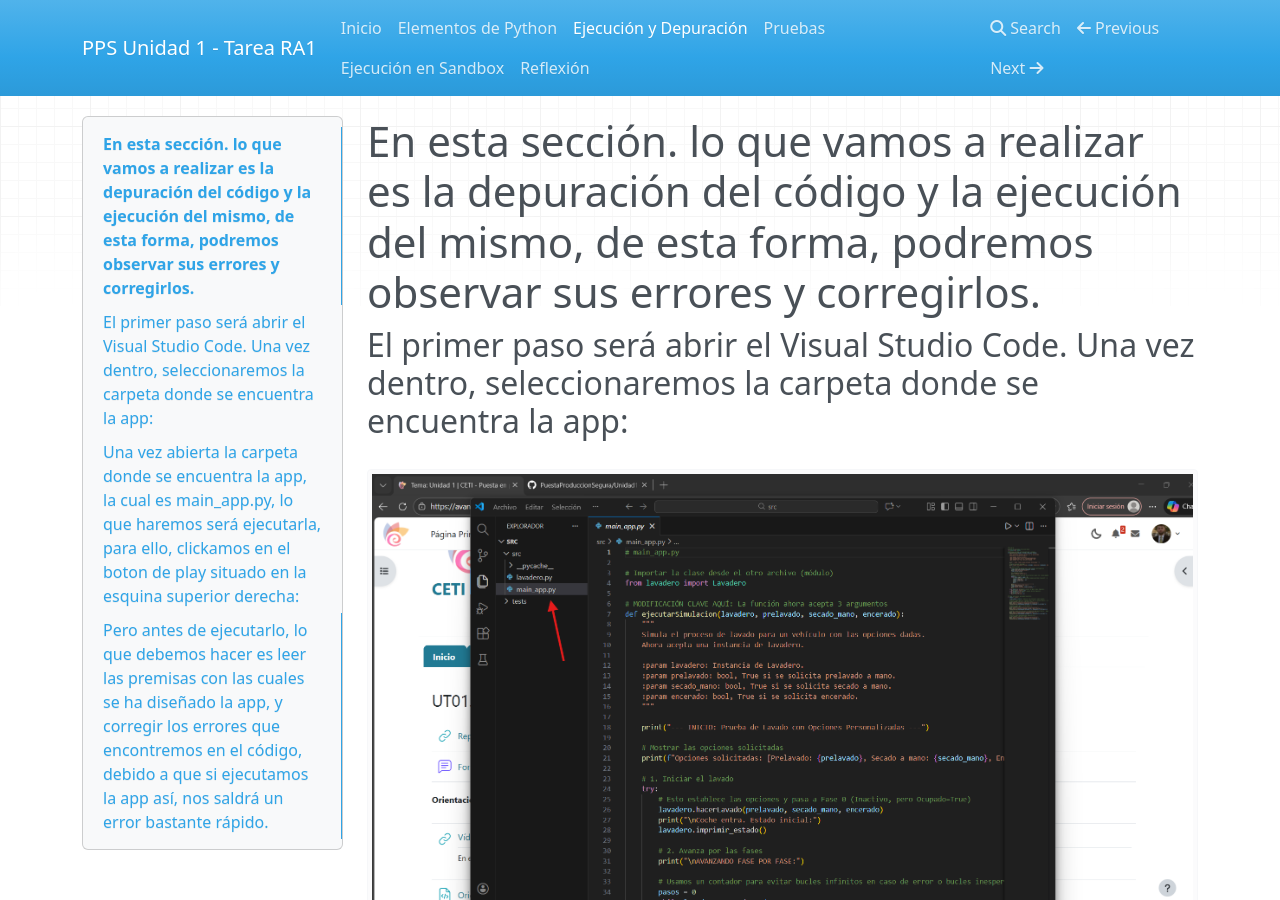
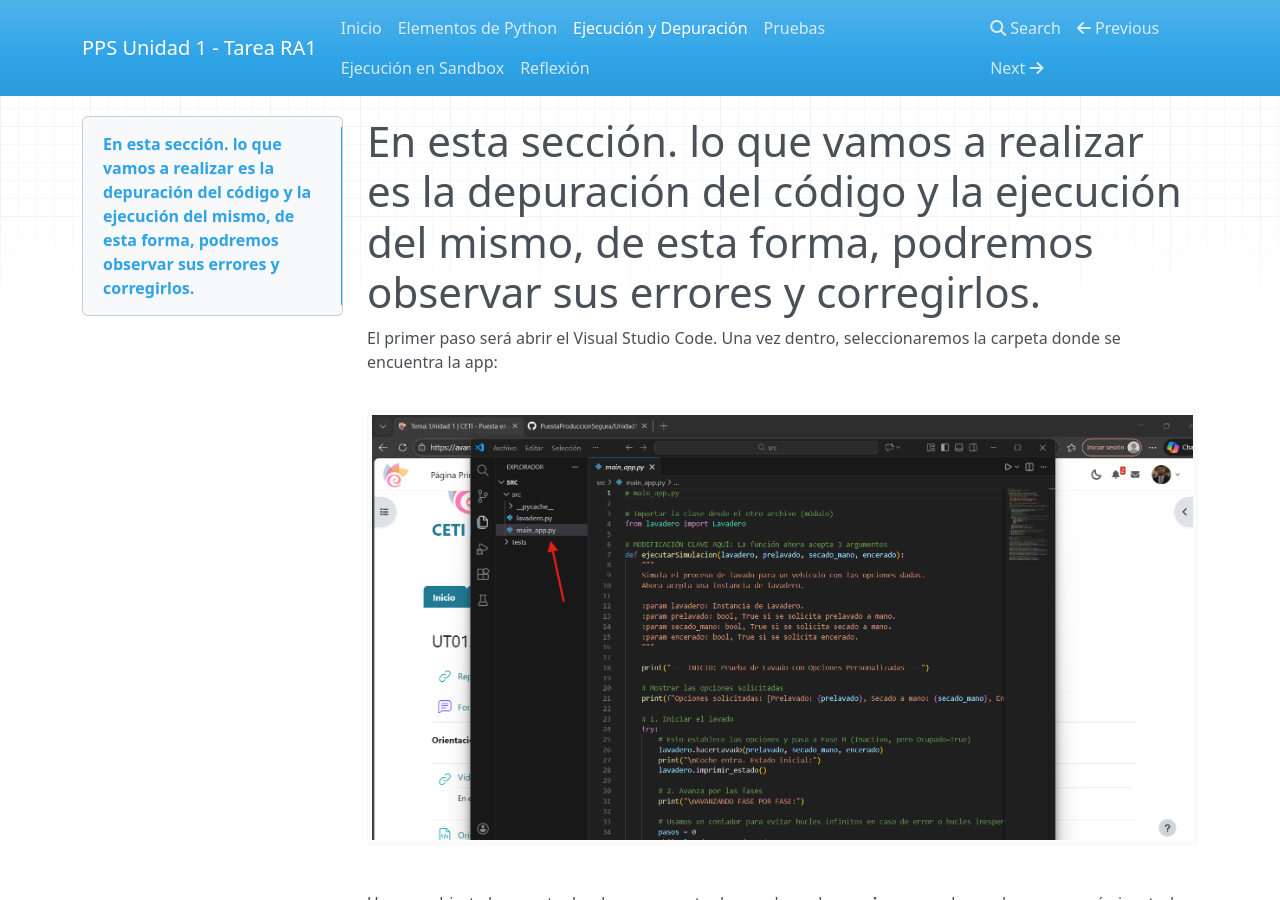
Before and after one commit to carloscastillogon1/Unidad1-TareaRA1-CarlosCastillo, an MkDocs documentation site: the page built from docs/ejecucion.md, in a window 1280 px wide and 900 px high. Built offline with MkDocs 1.6.1, drawn with Linux system fonts in a browser that asks for light colours; nearby versions of some CDN libraries.

Commit message:
ejecucion.md

```diff
--- a/docs/ejecucion.md
+++ b/docs/ejecucion.md
@@ -1,15 +1,15 @@
 # En esta sección. lo que vamos a realizar es la depuración del código y la ejecución del mismo, de esta forma, podremos observar sus errores y corregirlos.
 
-## El primer paso será abrir el Visual Studio Code. Una vez dentro, seleccionaremos la carpeta donde se encuentra la app:
+El primer paso será abrir el Visual Studio Code. Una vez dentro, seleccionaremos la carpeta donde se encuentra la app:
 
 ![VisualStudio](images/VisualStudio.png)
 
-## Una vez abierta la carpeta donde se encuentra la app, la cual es ***main_app.py***, lo que haremos será ejecutarla, para ello, clickamos en el boton de play situado en la esquina superior derecha:
+Una vez abierta la carpeta donde se encuentra la app, la cual es ***main_app.py***, lo que haremos será ejecutarla, para ello, clickamos en el boton de play situado en la esquina superior derecha:
 
 ![Ejecutar](images/Ejecutar.png)
 
-## Pero antes de ejecutarlo, lo que debemos hacer es leer las premisas con las cuales se ha diseñado la app, y corregir los errores que encontremos en el código, debido a que si ejecutamos la app así, nos saldrá un error bastante rápido.
+Pero antes de ejecutarlo, lo que debemos hacer es leer las premisas con las cuales se ha diseñado la app, y corregir los errores que encontremos en el código, debido a que si ejecutamos la app así, nos saldrá un error bastante rápido.
 
-### Por lo tanto, lo que vamos a hacer es corregir los errores, y después, probaremos a ejecutar la app a ver si todo funciona correctamente:
+Por lo tanto, lo que vamos a hacer es corregir los errores, y después, probaremos a ejecutar la app a ver si todo funciona correctamente:
 
 - Error 1:
```
